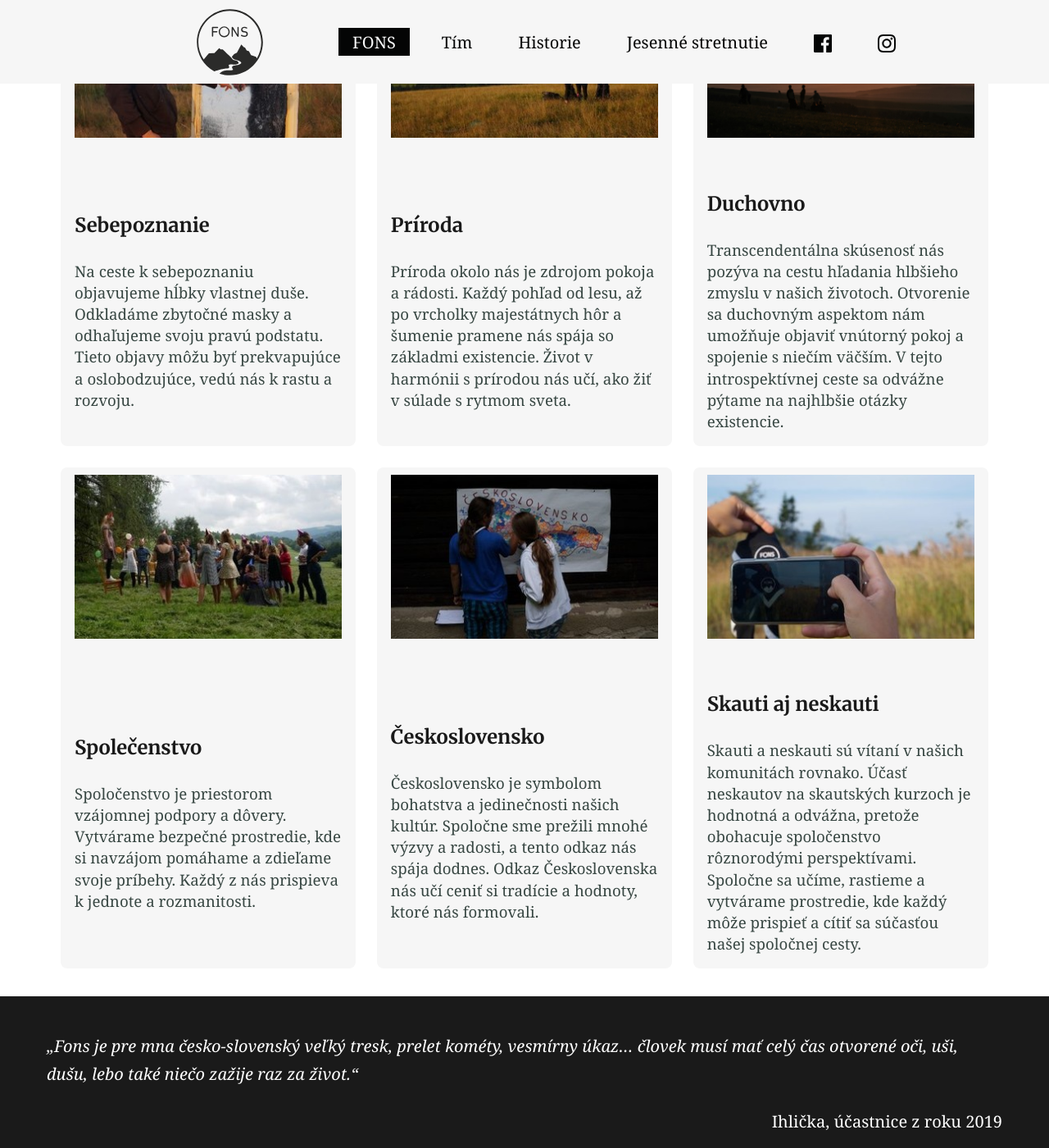
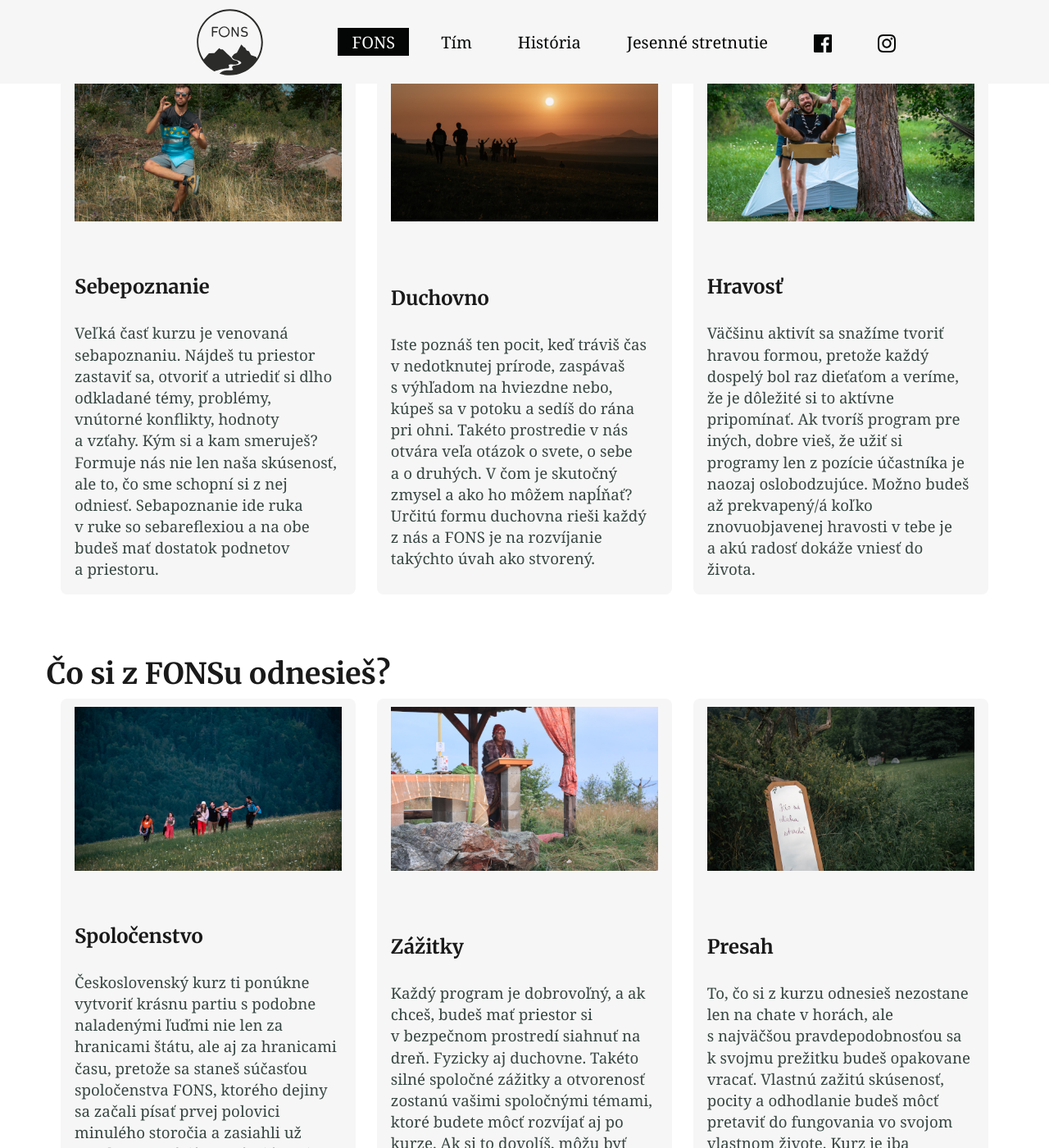
Before and after one commit to fonssk/fonssk.github.io, a Jekyll site: the page built from index.md, in a window 1280 px wide and 1400 px high, scrolled down 1744 px. Shown: the whole window at 82% size. Built offline with Jekyll 4.4.1, drawn with Linux system fonts in a browser that asks for light colours; some of the changed text lies outside the part shown.

Commit message:
Modify title texts and images

```diff
--- a/_config.yml
+++ b/_config.yml
@@ -117,7 +117,7 @@ navigation_header:
     url: /
   - title: Tím
     url: /tim/
-  - title: Historie
+  - title: História
     url: /historie/
   - title: Jesenné stretnutie
     url: https://fons.skauting.cz/podzimni-setkani
--- a/assets/scripts/main.js
+++ b/assets/scripts/main.js
@@ -21,7 +21,7 @@ document.addEventListener('DOMContentLoaded', function() {
 
 document.addEventListener('DOMContentLoaded', (event) => {
   const texts = [
-    "je Československý kurz",
+    "je československý kurz",
     "je pre skautov aj neskautov",
     "rozširuje obzory",
     "testuje hranice",
@@ -70,7 +70,7 @@ document.addEventListener('DOMContentLoaded', (event) => {
 
 document.addEventListener('DOMContentLoaded', (event) => {
   const texts = [
-    "je Československý kurz",
+    "je československý kurz",
     "je pre skautov aj neskautov",
     "rozširuje obzory",
     "testuje hranice",
--- a/index.md
+++ b/index.md
@@ -10,9 +10,13 @@ feature_image: "/assets/images/title/title.jpg"
 excerpt: "Manere in montibus."
 ---
 
-FONS v sebe spája dlhoročnú tradíciu a snahu poznávať a objavovať nové horizonty, čím sa stále posúva ďalej. Je prameňom inšpirácie k ďalšej činnosti, vedie k poznaniu a seberozvoju. Korene novodobej histórie siahajú k nežnej revolúcii a točia sa okolo mien ako sú Miloš Zapletal, Václav Břicháček či Karel Janovický. Korene FONS-u sú hlboké, ak chceš vediet viac, čítaj [historii](/historie/).
+FONS je sebapoznácí a sebarozvojový zážitkový kurz, ktorý v sebe spája dlhoročnú tradíciu. Je prameňom inšpirácie k ďalšej činnosti, vedie k poznaniu samého seba, svojho okolia a povzbudzuje objavovať nové horizonty.
 
-Je ti medzi 18 a ±27 rokmi? Riešiš veľa otázok? Chýba ti inšpirácia? Chceš načerpať novú energiu? Chceš ostatným rovesníkom predstaviť svoj vlastný názor na rôzne témy, ktoré riešiš aj ty aj oni? Prihlás se a poď do toho s nami!
+Korene novodobej histórie siahajú k nežnej revolúcii a točia sa okolo mien ako sú Miloš Zapletal, Václav Břicháček či Karel Janovický. Korene FONS-u sú hlboké, ak chceš vedieť viac, čítaj v  [histórii](/historie/).
+
+Riešiš veľa otázok? Chýba ti inšpirácia? Chceš načerpať novú energiu? Chceš ostatným rovesníkom predstaviť svoj vlastný názor na rôzne témy, ktoré riešiš aj ty aj oni? Máš 18 až +/- 27 rokov?
+
+Prihlás sa a poď do toho s nami!
 
 
 {% capture inverted_content %}
@@ -32,38 +36,54 @@ Prihlášku [nájdeš tu](https://forms.gle/jCB3H2GzS9z1biHv6).
 {% include inverted_section.html content=inverted_content %}
 
 
-## Co FONS nabízí?
+## Čo FONS ponúka?
 
 {% capture grid_items %}
 Item
 ![Feature 1](/assets/images/title/sebepoznanie.jpg)
 ### Sebepoznanie
-Na ceste k sebepoznaniu objavujeme hĺbky vlastnej duše. Odkladáme zbytočné masky a odhaľujeme svoju pravú podstatu. Tieto objavy môžu byť prekvapujúce a oslobodzujúce, vedú nás k rastu a rozvoju.
+Veľká časť kurzu je venovaná sebapoznaniu. Nájdeš tu priestor zastaviť sa, otvoriť a utriediť si dlho odkladané témy, problémy, vnútorné konflikty, hodnoty a vzťahy. Kým si a kam smeruješ? Formuje nás nie len naša skúsenosť, ale to, čo sme schopní si z nej odniesť. Sebapoznanie ide ruka v ruke so sebareflexiou a na obe budeš mať dostatok podnetov a priestoru.
 
 Item
-![Feature 2](/assets/images/title/priroda.jpg)
-### Príroda
-Príroda okolo nás je zdrojom pokoja a rádosti. Každý pohľad od lesu, až po vrcholky majestátnych hôr a šumenie pramene nás spája so základmi existencie. Život v harmónii s prírodou nás učí, ako žiť v súlade s rytmom sveta.
+![Feature 2](/assets/images/title/duchovno.jpg)
+### Duchovno
+Iste poznáš ten pocit, keď tráviš čas v nedotknutej prírode, zaspávaš s výhľadom na hviezdne nebo, kúpeš sa v potoku a sedíš do rána pri ohni. Takéto prostredie v nás otvára veľa otázok o svete, o sebe a o druhých. V čom je skutočný zmysel a ako ho môžem napĺňať? Určitú formu duchovna rieši každý z nás a FONS je na rozvíjanie takýchto úvah ako stvorený.
 
 Item
-![Feature 3](/assets/images/title/duchovno.jpg)
-### Duchovno
-Transcendentálna skúsenosť nás pozýva na cestu hľadania hlbšieho zmyslu v našich životoch. Otvorenie sa duchovným aspektom nám umožňuje objaviť vnútorný pokoj a spojenie s niečím väčším. V tejto introspektívnej ceste sa odvážne pýtame na najhlbšie otázky existencie.
+![Feature 3](/assets/images/title/hravost.jpg)
+### Hravosť
+Väčšinu aktivít sa snažíme tvoriť hravou formou, pretože každý dospelý bol raz dieťaťom a veríme, že je dôležité si to aktívne pripomínať. Ak tvoríš program pre iných, dobre vieš, že užiť si programy len z pozície účastníka je naozaj oslobodzujúce. Možno budeš až prekvapený/á koľko znovuobjavenej hravosti v tebe je a akú radosť dokáže vniesť do života.
+{% endcapture %}
+
+<div class="grid-Nx3">
+{% assign items = grid_items | split: "Item" %}
+{% for item in items offset:1 %}
+  <div class="grid-item">
+    <div class="grid-item-content">
+      {{ item | markdownify }}
+    </div>
+  </div>
+{% endfor %}
+<br>
+</div>
+
+## Čo si z FONSu odnesieš?
+
+{% capture grid_items %}
+Item
+![Feature 1](/assets/images/title/spolocenstvo.jpg)
+### Spoločenstvo
+Československý kurz ti ponúkne vytvoriť krásnu partiu s podobne naladenými ľuďmi nie len za hranicami štátu, ale aj za hranicami času, pretože sa staneš súčasťou spoločenstva FONS, ktorého dejiny sa začali písať prvej polovici minulého storočia a zasiahli už mnoho generácií. Vytvárajú sa ti pevné priateľstvá a vzťahy, ktoré majú tendenciu pretrvať dlho po kurze.
 
 Item
-![Feature 4](/assets/images/title/spolecenstvo.jpg)
-### Společenstvo
-Spoločenstvo je priestorom vzájomnej podpory a dôvery. Vytvárame bezpečné prostredie, kde si navzájom pomáhame a zdieľame svoje príbehy. Každý z nás prispieva k jednote a rozmanitosti.
+![Feature 2](/assets/images/title/zazitky.jpg)
+### Zážitky
+Každý program je dobrovoľný, a ak chceš, budeš mať priestor si v bezpečnom prostredí siahnuť na dreň. Fyzicky aj duchovne. Takéto silné spoločné zážitky a otvorenosť zostanú vašimi spoločnými témami, ktoré budete môcť rozvíjať aj po kurze. Ak si to dovolíš, môžu byť mnohé z týchto zážitkov formujúce a spoznáš sa za hranicou tvojej komfortnej zóny.
 
 Item
-![Feature 5](/assets/images/title/slocech.jpg)
-### Československo
-Československo je symbolom bohatstva a jedinečnosti našich kultúr. Spoločne sme prežili mnohé výzvy a radosti, a tento odkaz nás spája dodnes. Odkaz Československa nás učí ceniť si tradície a hodnoty, ktoré nás formovali.
-
-Item
-![Feature 6](/assets/images/title/skauti.jpg)
-### Skauti aj neskauti
-Skauti a neskauti sú vítaní v našich komunitách rovnako. Účasť neskautov na skautských kurzoch je hodnotná a odvážna, pretože obohacuje spoločenstvo rôznorodými perspektívami. Spoločne sa učíme, rastieme a vytvárame prostredie, kde každý môže prispieť a cítiť sa súčasťou našej spoločnej cesty.
+![Feature 3](/assets/images/title/presah.jpg)
+### Presah
+To, čo si z kurzu odnesieš nezostane len na chate v horách, ale s najväčšou pravdepodobnosťou sa k svojmu prežitku budeš opakovane vracať. Vlastnú zažitú skúsenosť, pocity a odhodlanie budeš môcť pretaviť do fungovania vo svojom vlastnom živote. Kurz je iba prostriedok ako v sebe objaviť veci, ktoré sú ďalej a vyššie než obyčajne siahame.
 {% endcapture %}
 
 <div class="grid-Nx3">
@@ -97,29 +117,37 @@ Skauti a neskauti sú vítaní v našich komunitách rovnako. Účasť neskautov
 
   {% include qa_admonition.html
     question="Môžem prísť aj keď nie som skaut?"
-    answer="Áno." %}
+    answer="Áno. Zo skúsenosti vieme, že stretnutie skautov a neskautov je obojstranne veľmi obohacujúce a aj medzi inštruktormi sú neskauti." %}
 
   {% include qa_admonition.html
     question="Môžem si zobrať so sebou zviera?"
     answer="Nie. Výnimka je plyšák." %}
 
   {% include qa_admonition.html
-    question="Čo so sebou?"
-    answer="Všetko sa dozvieš, keď vyhodnotíme prihlášky a ozveme sa ti." %}
+    question="Môžem sa prihlásiť spolu s kamarátmi?"
+    answer="Môžeš. Niekedy to dodá odvahu vykročiť do neznáma. Odporúčame však príliš sa na kamarátov na kurze neupínať a zostať otvorený novým kamarátstvam a vlastnému prežívaniu kurzu." %}
+
+  {% include qa_admonition.html
+    question="Pomôže mi kurz v skautskom vedení?"
+    answer="Na konkrétne skautské zručnosti sa primárne nezameriavame. Nie sme vzdelávací kurz. Veríme však tomu, že keď má dobrý vodca poriadok sám v sebe, lepšie a sa mu pracuje s ďalšími ľuďmi. " %}
 {% endcapture %}
 
 {% capture column2_content %}
   {% include qa_admonition.html
+    question="Čo so sebou?"
+    answer="Základné veci na 10dňový kurz. Nič špeciálne nepotrebuješ. Podrobný zoznam odporúčaných vecí pošleme dostatočne včas pred začatím kurzu." %}
+
+  {% include qa_admonition.html
     question="Bojím sa, že…"
-    answer="Sme si vedomí, že môžu nastať situácie do ktorých ísť nechceš a máš na to právo, ktoré my rešpektujeme. Všetky aktivity sú dobrovoľné a budeš mať možnosť sa rozhodnúť, čo absolvuješ a čo vynecháš. Ale opäť pripomíname: *Čím viac do toho dáš – tým viac si toho zoberieš so sebou!*" %}
+    answer="Sme si vedomí, že môžu nastať situácie do ktorých ísť nechceš a máš na to právo, ktoré my rešpektujeme. Všetky aktivity sú dobrovoľné a budeš mať možnosť sa rozhodnúť, čo absolvuješ a čo vynecháš. Ale pripomíname: *Čím viac do toho dáš – tým viac si toho zoberieš so sebou!*" %}
 
   {% include qa_admonition.html
     question="Môžem sa odhlásit?"
-    answer="Pokiaľ zo súrných dôvodov zistíš, že na FONS ísť nemôžeš, ihned sa nám ozvi. Ak to bude dostatočně vopred domluvíme sa na vráteniu části platby. Ak to bude iba pár dní, nie je, žial, možné vracať účastnický poplatok." %}
+    answer="Pokiaľ zo súrnych dôvodov zistíš, že na FONS ísť nemôžeš, ihneď sa nám ozvi. Ak sa odhlásiš medzi 1.7.-12.7., vrátime ti polovicu účastníckeho poplatku. Odhláseným mesiac pred kurzom, t.j. od 13.7. už poplatok nevraciame." %}
 
   {% include qa_admonition.html
-    question="Účasť iba na jednej časti?"
-    answer="Obe časti kurzu tvoria jeden celok a účasť iba na jednej z nich nie je žiaduca, a preto ani možná. Príchody a odchody mimo stanovené časy hrubo narušujú priebeh kurzu a nie sú možné. Termíny sú známe vopred, tak sa im prosím prispôsob." %}
+    question="Účasť iba na časti kurzu?"
+    answer="Kurz sa skladá z dvoch častí (10 dní v lete a víkend na jeseň) a obe tvoria jeden celok, preto je nutná účasť na oboch jeho častiach. Taktiež prosíme o účasť na celej časti letného kurzu, príchody a odchody o deň skôr či neskôr narúšajú priebeh kurzu." %}
 {% endcapture %}
 
 {% include two_columns.html
```
Also changed, not shown: assets/images/title/duchovno.jpg, assets/images/title/hravost.jpg (added), assets/images/title/presah.jpg (added), assets/images/title/priroda.jpg (deleted), assets/images/title/sebepoznanie.jpg, assets/images/title/skauti.jpg (deleted), assets/images/title/slocech.jpg (deleted), assets/images/title/spolecenstvo.jpg (deleted), assets/images/title/spolocenstvo.jpg (added), assets/images/title/zazitky.jpg (added).
